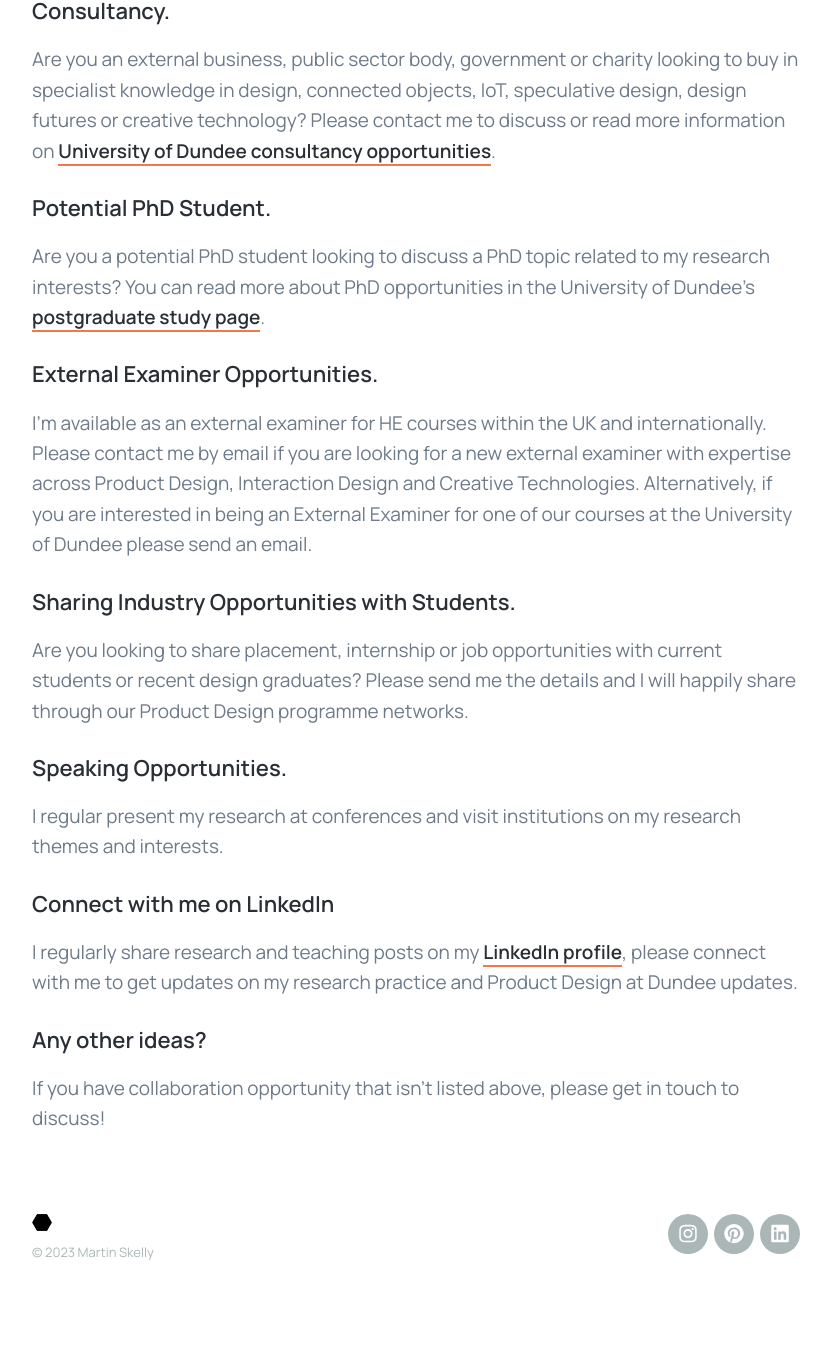
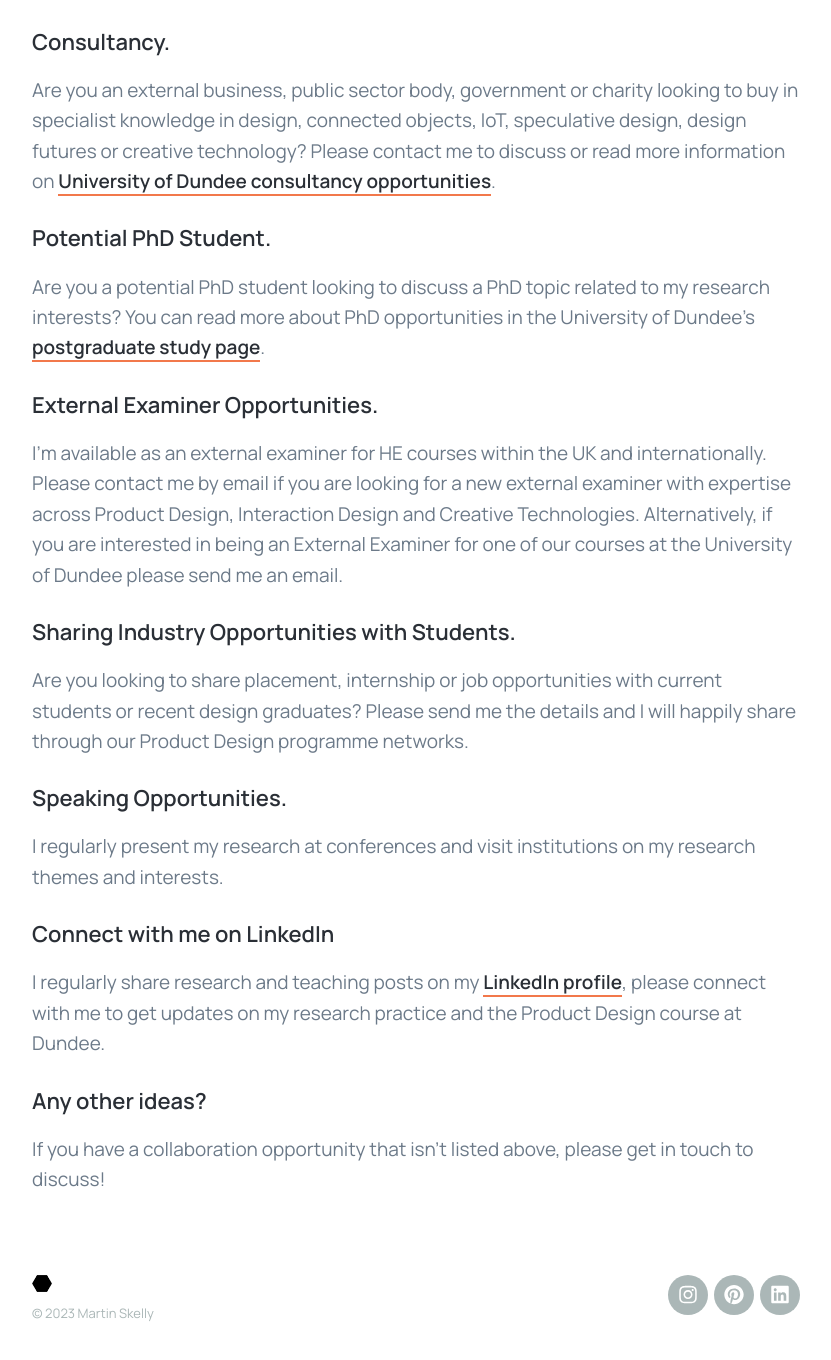
Before and after one commit to mskell/mskell.github.io, a Jekyll site: the page built from _pages/about.md, in a window 1280 px wide and 1400 px high, scrolled down 2054 px. Shown: the top 1360 px of the window, without its empty margins (224-1055 px from the left). Built offline with Jekyll 4.4.1, drawn with Linux system fonts in a browser that asks for light colours; nearby versions of some CDN libraries; before the commit the page ends 3393 px from its top, so only the background shows below that; some of the changed text lies outside the part shown.

Commit message:
updating copy on about page
changes to about and removing stock images from pages

```diff
--- a/_pages/about.md
+++ b/_pages/about.md
@@ -10,7 +10,7 @@
 
 I’m a [design researcher](https://www.dundee.ac.uk/people/martin-skelly) and lecturer in [Product Design](https://www.dundee.ac.uk/undergraduate/product-design) at the [University of Dundee](https://www.dundee.ac.uk/djcad/).
 
-Please get in touch if you would like to discuss a research collaboration at martin.skelly.contact @ gmail . com or connect with me on [LinkedIn](https://www.linkedin.com/in/martinskelly/).
+Please get in touch if you would like to discuss a research collaboration at martin.skelly.contact @ gmail . com (without the spaces) or connect with me on [LinkedIn](https://www.linkedin.com/in/martinskelly/).
 
 ### Biography
 
@@ -41,16 +41,16 @@
 Are you a potential PhD student looking to discuss a PhD topic related to my research interests? You can read more about PhD opportunities in the University of Dundee’s [postgraduate study page](https://www.dundee.ac.uk/phds).
 
 #### External Examiner Opportunities.
-I’m available as an external examiner for HE courses within the UK and internationally. Please contact me by email if you are looking for a new external examiner with expertise across Product Design, Interaction Design and Creative Technologies. Alternatively, if you are interested in being an External Examiner for one of our courses at the University of Dundee please send an email.
+I’m available as an external examiner for HE courses within the UK and internationally. Please contact me by email if you are looking for a new external examiner with expertise across Product Design, Interaction Design and Creative Technologies. Alternatively, if you are interested in being an External Examiner for one of our courses at the University of Dundee please send me an email.
 
 #### Sharing Industry Opportunities with Students.
 Are you looking to share placement, internship or job opportunities with current students or recent design graduates? Please send me the details and I will happily share through our Product Design programme networks.
 
 #### Speaking Opportunities.
-I regular present my research at conferences and visit institutions on my research themes and interests.
+I regularly present my research at conferences and visit institutions on my research themes and interests.
 
 #### Connect with me on LinkedIn
-I regularly share research and teaching posts on my [LinkedIn profile](https://www.linkedin.com/in/martinskelly/), please connect with me to get updates on my research practice and Product Design at Dundee updates.
+I regularly share research and teaching posts on my [LinkedIn profile](https://www.linkedin.com/in/martinskelly/), please connect with me to get updates on my research practice and the Product Design course at Dundee.
 
 #### Any other ideas?
-If you have collaboration opportunity that isn’t listed above, please get in touch to discuss!
+If you have a collaboration opportunity that isn’t listed above, please get in touch to discuss!
```
Also changed, not shown: other parts of _pages/about.md (+4 -4 lines), _pages/thanks.md (+1 -1 lines).
